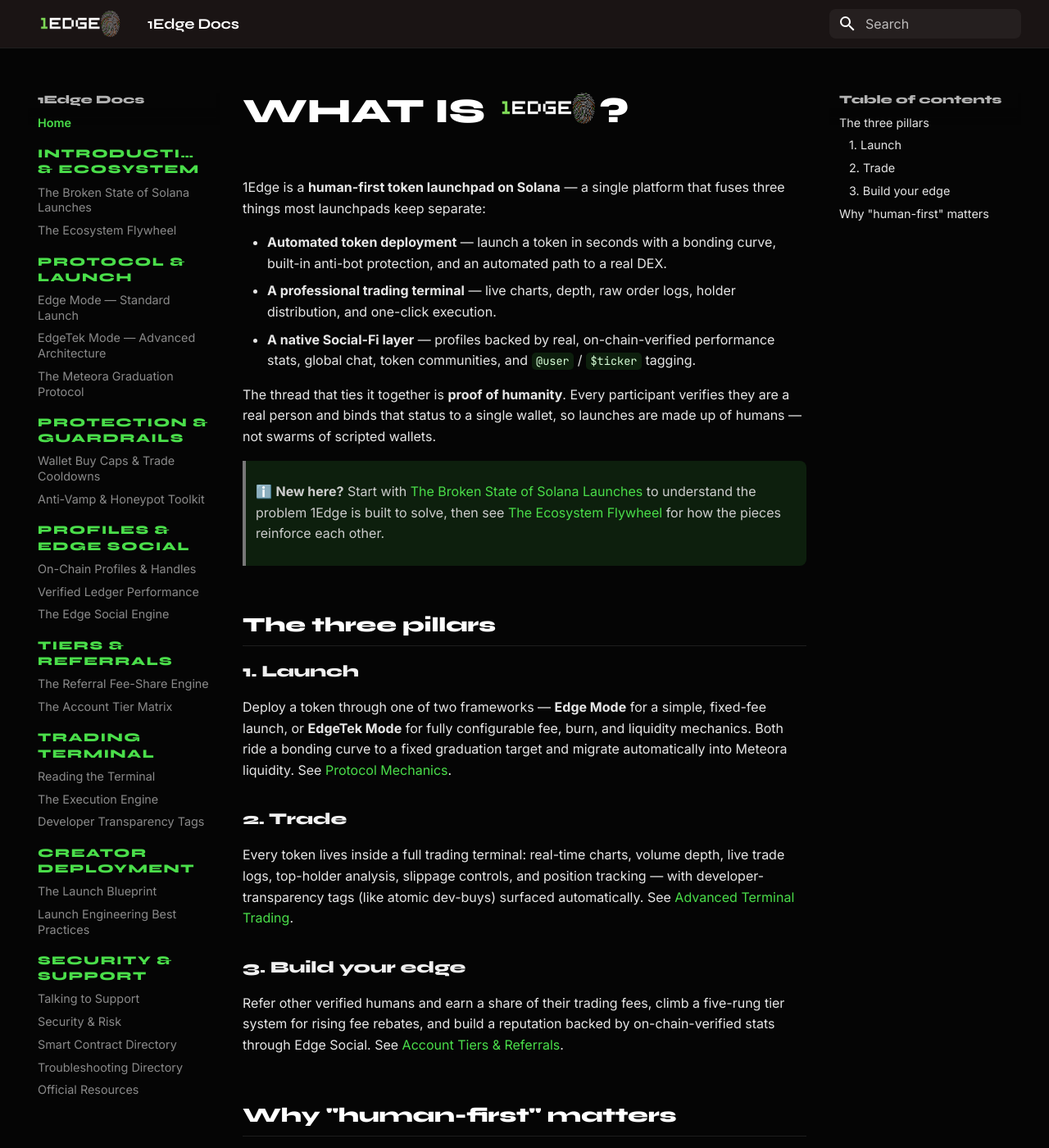
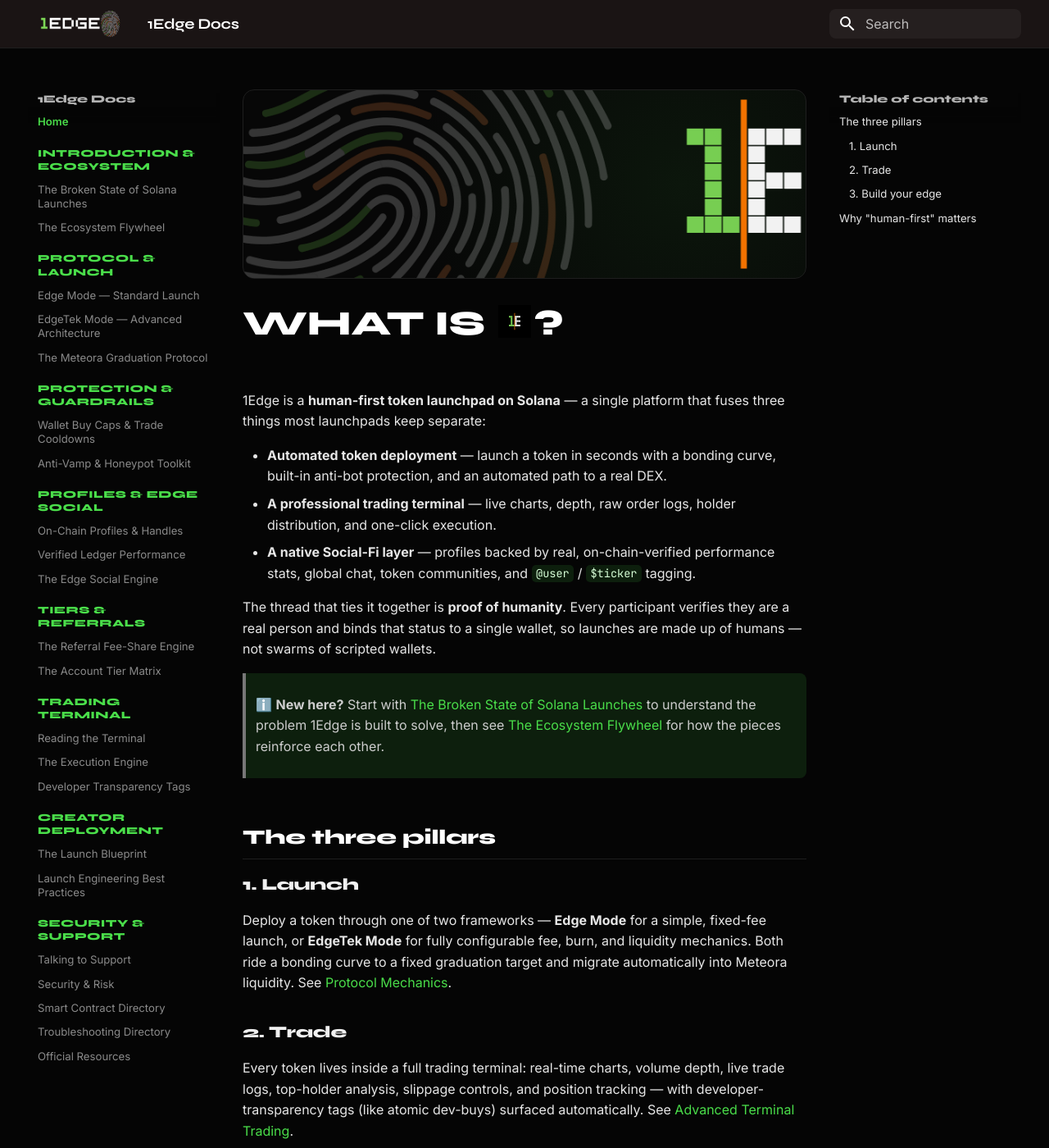
Before and after one commit to Tedz-1edge/1edge-docs, an MkDocs documentation site: the page built from docs/index.md, in a window 1280 px wide and 1400 px high. Shown: the whole window at 82% size. Built offline with MkDocs 1.6.1 and Material for MkDocs 9.7.7, drawn with Linux system fonts in a browser that asks for light colours.

Commit message:
Shrink left-nav titles + allow wrap; 1E mark in home title; clear_banner hero on home

```diff
--- a/docs/index.md
+++ b/docs/index.md
@@ -2,7 +2,9 @@
 description: The human-first launchpad, trading terminal, and social layer on Solana.
 ---
 
-# What is <img class="h1-logo" src="assets/logo.png" alt="1Edge">?
+<div class="doc-hero"><img src="assets/banner.png" alt="1Edge"></div>
+
+# What is <img class="h1-logo" src="assets/1e-mark.jpg" alt="1Edge">?
 
 1Edge is a **human-first token launchpad on Solana** — a single platform that fuses three things most launchpads keep separate:
 
--- a/docs/stylesheets/extra.css
+++ b/docs/stylesheets/extra.css
@@ -45,6 +45,17 @@ body, .md-typeset { font-family: 'Inter', sans-serif; }
 .md-typeset h1 { color: #fff; font-size: 2.1rem; text-transform: uppercase; letter-spacing: -0.005em; }
 /* Inline logo inside the home-page H1 */
 .md-typeset h1 img.h1-logo { height: 0.95em; width: auto; vertical-align: -0.08em; margin: 0 0.08em; }
+
+/* Home hero banner */
+.doc-hero {
+  width: 100%;
+  border: 1px solid var(--edge-border);
+  border-radius: 14px;
+  overflow: hidden;
+  margin: 0 0 1.8em;
+  background: radial-gradient(circle at 78% 50%, rgba(74,222,74,0.07), transparent 60%), #070707;
+}
+.doc-hero img { width: 100%; display: block; opacity: 0.95; }
 .md-typeset h2 {
   color: #fff;
   margin-top: 2.2em;
@@ -69,7 +80,10 @@ body, .md-typeset { font-family: 'Inter', sans-serif; }
 .md-typeset a:hover { color: var(--edge-orange); }
 
 /* ── Navigation ───────────────────────────────────────────────────────────── */
-.md-nav { font-size: 0.72rem; }
+.md-nav { font-size: 0.66rem; }
+/* Let nav labels wrap instead of truncating/overlapping */
+.md-nav .md-ellipsis { white-space: normal; overflow: visible; line-height: 1.3; }
+.md-nav__link { padding-top: 0.15em; padding-bottom: 0.15em; }
 .md-nav__link--active,
 .md-nav__item--active > .md-nav__link {
   color: var(--edge-green) !important;
@@ -82,8 +96,8 @@ body, .md-typeset { font-family: 'Inter', sans-serif; }
   font-family: 'Syne', sans-serif;
   font-weight: 800;
   text-transform: uppercase;
-  font-size: 0.74rem;
-  letter-spacing: 0.1em;
+  font-size: 0.62rem;
+  letter-spacing: 0.04em;
   opacity: 1;
 }
 .md-nav__item--section { margin-top: 1.3em; }
```
Also changed, not shown: docs/assets/1e-mark.jpg (added), docs/assets/banner.png (added).
